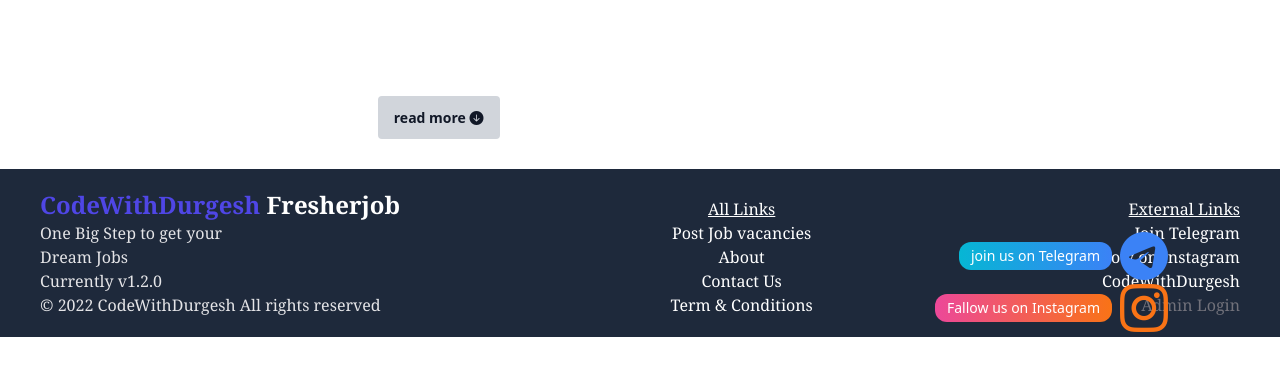
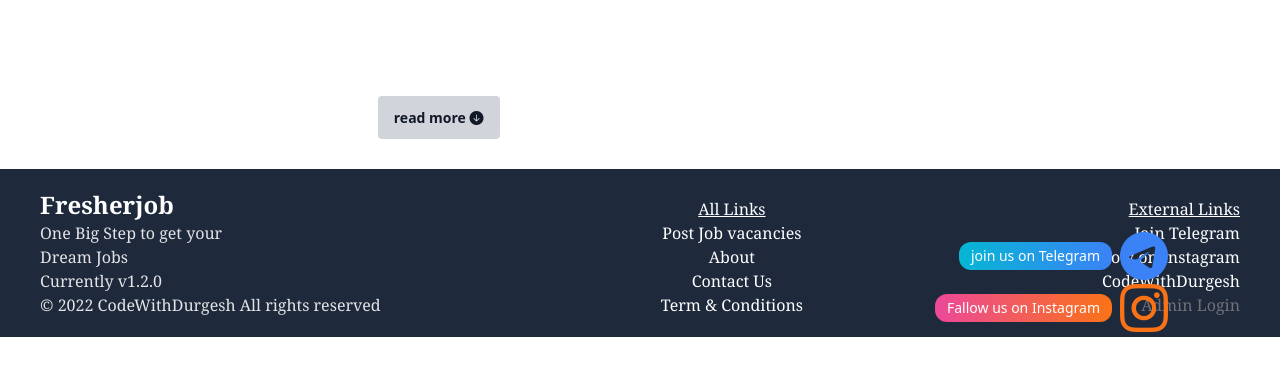
Before and after one commit to Durgesh63/codewithdurgesh, a Django app: page /fresher-job/ in a window 1280 px wide. Shown: the part 432-800 px from the top of the page. Run offline with Django 3.2, Linux system fonts and the light colour scheme; data that the repository does not hold is empty; some libraries are stand-ins or nearby versions.

Commit message:
change in small letter of codewithdurgesh to captal letter codewithDurgesh & change in fresherjob remove codewithdurgesh

```diff
--- a/blog/templates/blog/base/navbar.html
+++ b/blog/templates/blog/base/navbar.html
@@ -3,7 +3,7 @@
     <nav
         class="flex border-b-2 flex-wrap items-center justify-between w-full md:py-0 px-4 py-4 fixed top-0 z-40 bg-white ">
         <div>
-            <span class="font-bold text-2xl"><span class="text-red-400">Codewithdurgesh</span> </span>
+            <span class="font-bold text-2xl"><span class="text-red-400">CodewithDurgesh</span> </span>
         </div>
 
         <i class="bi bi-list text-2xl mr-2 place-items-end cursor-pointer md:hidden block" id="menu-button"></i>
--- a/blog/templates/blog/homepage.html
+++ b/blog/templates/blog/homepage.html
@@ -64,7 +64,7 @@
         <div class="grid gap-4 xl:border-b grid-cols-4">
             <div class="lg:col-span-2 col-span-4 mx-5 lg:mx-10">
                 <div class="text-xl lg:text-4xl mt-16 font-bold">
-                    Welcome to <span class="text-red-400">Codewithdurgesh</span>
+                    Welcome to <span class="text-red-400">CodewithDurgesh</span>
                  </div>
                  <div class="text-slate-600 text-sm lg:text-base mt-2">
                      Find out the best code for your website. Its free! Code With durgesh is my attempt to teach basics and those coding techniques to people bult your own website with HTML,CSS,JS,ReactJS,Angular,Django,etc
--- a/fresherjob/templates/fresherjob/base/fresherjobfooter.html
+++ b/fresherjob/templates/fresherjob/base/fresherjobfooter.html
@@ -4,7 +4,7 @@
         class="p-5 m-0 text-white bg-slate-800 flex-wrap h-auto flex justify-between lg:flex lg:items-center lg:justify-between">
 
         <ul class="justify-start mx-5">
-            <li class="font-bold text-2xl"><span class="text-indigo-600">CodeWithDurgesh</span> <span>Fresherjob</span></li>
+            <li class="font-bold text-2xl"><span>Fresherjob</span></li>
             <li class="text-zinc-200 w-auto">
                 One Big Step to get your
             </li>
--- a/fresherjob/templates/fresherjob/fresherhomepage.html
+++ b/fresherjob/templates/fresherjob/fresherhomepage.html
@@ -28,7 +28,7 @@
     <div class="grid gap-4 xl:border-b grid-cols-4">
         <div class="lg:col-span-2 col-span-4 mx-5 lg:mx-10">
             <div class="text-xl lg:text-4xl mt-16 font-bold">
-                Welcome to <span class="text-indigo-600">Codewithdurgesh-Fresherjob</span>
+                Welcome to <span class="text-indigo-600">Fresherjob</span>
              </div>
              <div class="text-slate-600 text-sm lg:text-base mt-2">
                 One Big Step to get your dream Job With Fresherjob
```
